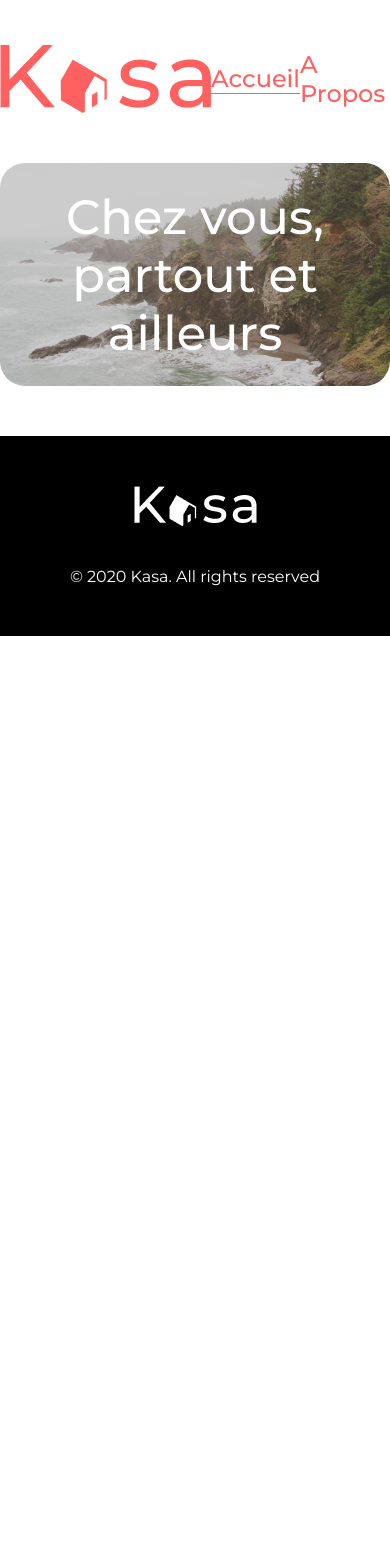
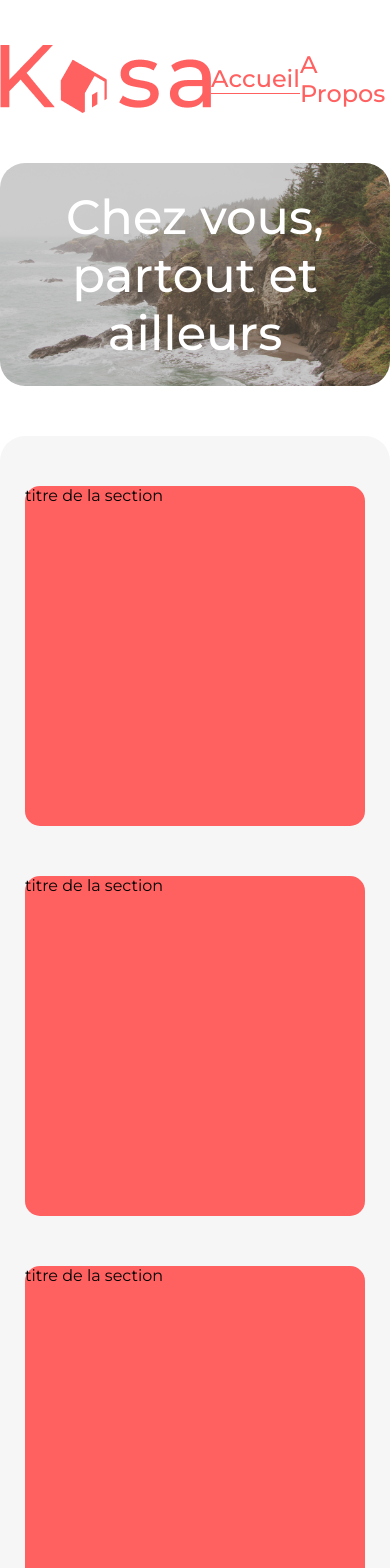
Before and after one commit to Rabibocheur/kasa-project-oc, a React (Vite) app: page / in a window 390 px wide. Shown: the top 1568 px of the page. Before the commit the page ends 844 px from the top, so only its background shows below. Built offline with nearby package versions, Linux system fonts and the light colour scheme.

Commit message:
home page created

```diff
--- a/src/pages/About.jsx
+++ b/src/pages/About.jsx
@@ -4,7 +4,7 @@ import aboutBanner from "../assets/about-banner.png";
 function About() {
   return (
     <div>
-      <Banner image={aboutBanner} altImg="home banner" />
+      <Banner image={aboutBanner} altImg="about banner" />
     </div>
   );
 }
--- a/src/pages/Home.jsx
+++ b/src/pages/Home.jsx
@@ -9,6 +9,13 @@ function Home() {
         altImg="home banner"
         text="Chez vous, partout et ailleurs"
       />
+      <section className="locations">
+        <article className="locations__article">titre de la section</article>
+        <article className="locations__article">titre de la section</article>
+        <article className="locations__article">titre de la section</article>
+        <article className="locations__article">titre de la section</article>
+        <article className="locations__article">titre de la section</article>
+      </section>
     </div>
   );
 }
--- a/src/styles/base/_base.scss
+++ b/src/styles/base/_base.scss
@@ -1,4 +1,5 @@
 $primary-color: #ff6060;
+$background-color: #f6f6f6;
 
 #root {
   padding: 45px 0 0 0;
--- a/src/styles/main.scss
+++ b/src/styles/main.scss
@@ -8,4 +8,5 @@
 @import "./layouts/header";
 @import "./layouts/footer";
 
+@import "./pages/home";
 @import "./pages/error";
--- /dev/null
+++ b/src/styles/pages/_home.scss
@@ -0,0 +1,29 @@
+.locations {
+  display: grid;
+  grid-template-columns: repeat(3, 340px);
+  justify-content: center;
+  grid-gap: 50px;
+  padding: 50px 25px;
+  background-color: $background-color;
+  margin-top: 50px;
+  border-radius: 25px;
+
+  &__article {
+    width: 340px;
+    height: 340px;
+    background-color: $primary-color;
+    border-radius: 15px;
+  }
+}
+
+@media screen and (max-width: 1100px) {
+  .locations {
+    grid-template-columns: repeat(2, 340px);
+  }
+}
+
+@media screen and (max-width: 750px) {
+  .locations {
+    grid-template-columns: repeat(1, 340px);
+  }
+}
```
